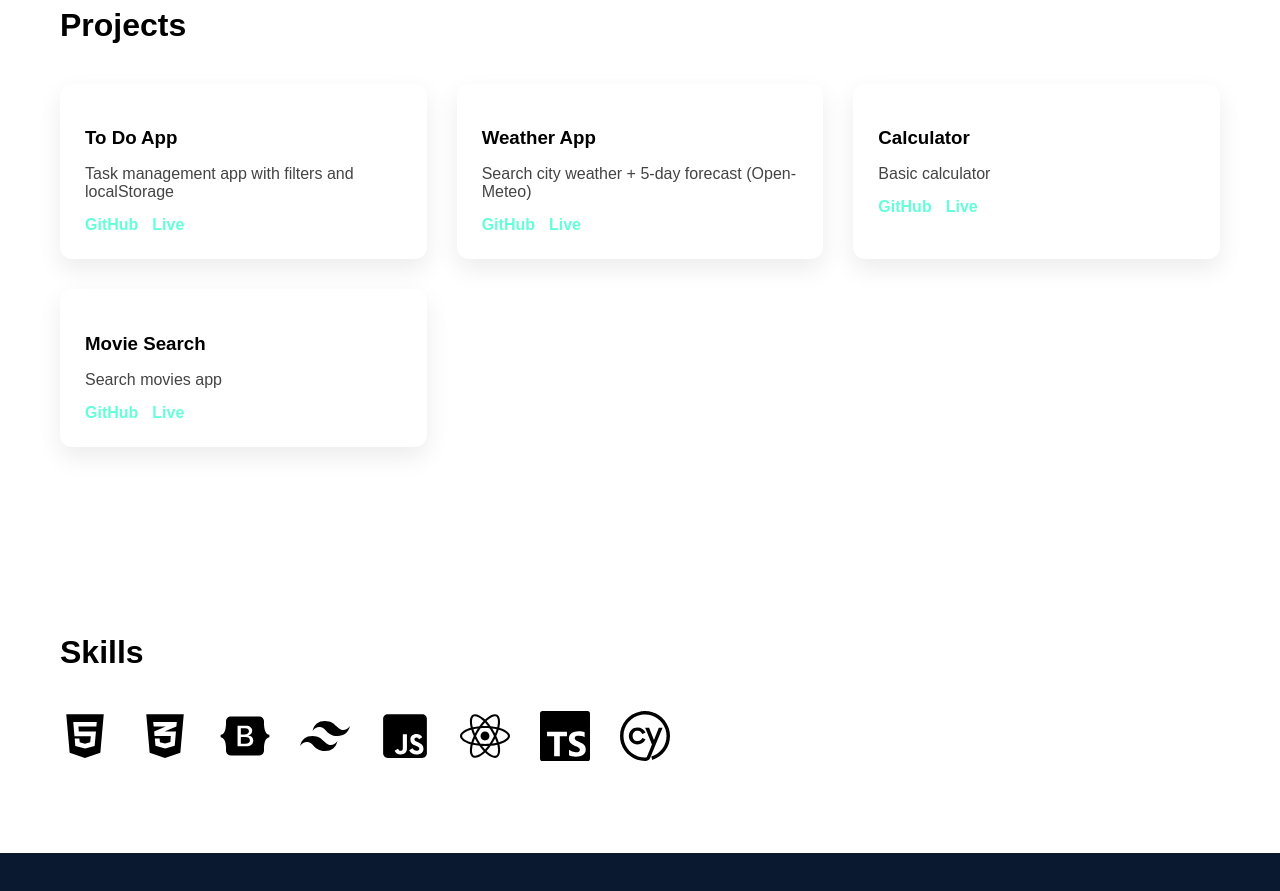
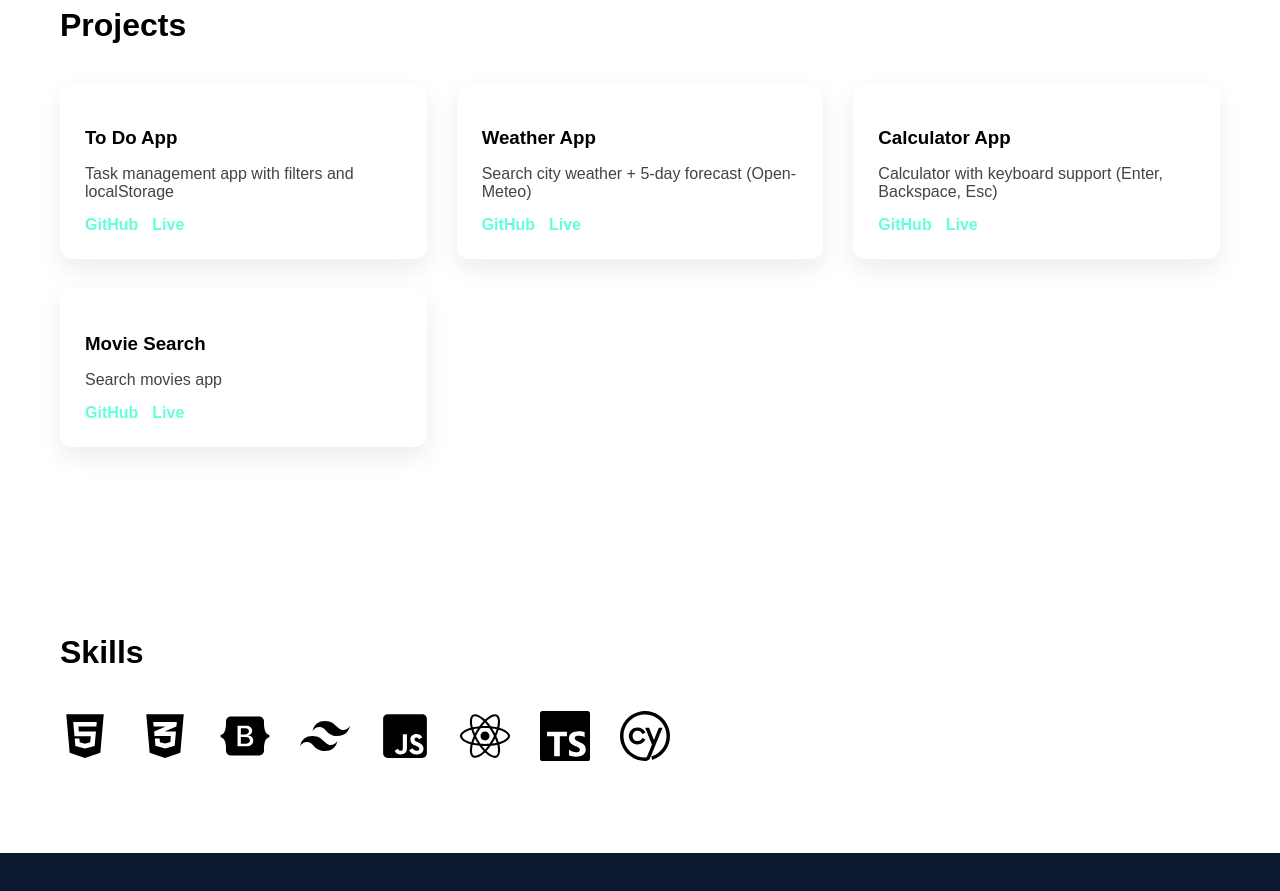
Before and after one commit to eneshan1506/portfolio, a React (Create React App) app: page / in a window 1280 px wide. Shown: the part 820-1711 px from the top of the page. Built offline with nearby package versions, Linux system fonts and the light colour scheme.

Commit message:
add calculator app

```diff
--- a/src/components/Projects.jsx
+++ b/src/components/Projects.jsx
@@ -14,7 +14,12 @@ function Projects() {
       github: "https://github.com/eneshan1506/weather-app",
       live: "https://weather-app-topaz-ten-24.vercel.app/",
     },
-    { title: "Calculator", desc: "Basic calculator" },
+    {
+      title: "Calculator App",
+      desc: "Calculator with keyboard support (Enter, Backspace, Esc)",
+      github: "https://github.com/eneshan1506/calculator-app",
+      live: "https://calculator-app-topaz-pi-54.vercel.app/",
+    },
     { title: "Movie Search", desc: "Search movies app" },
   ];
 
```
